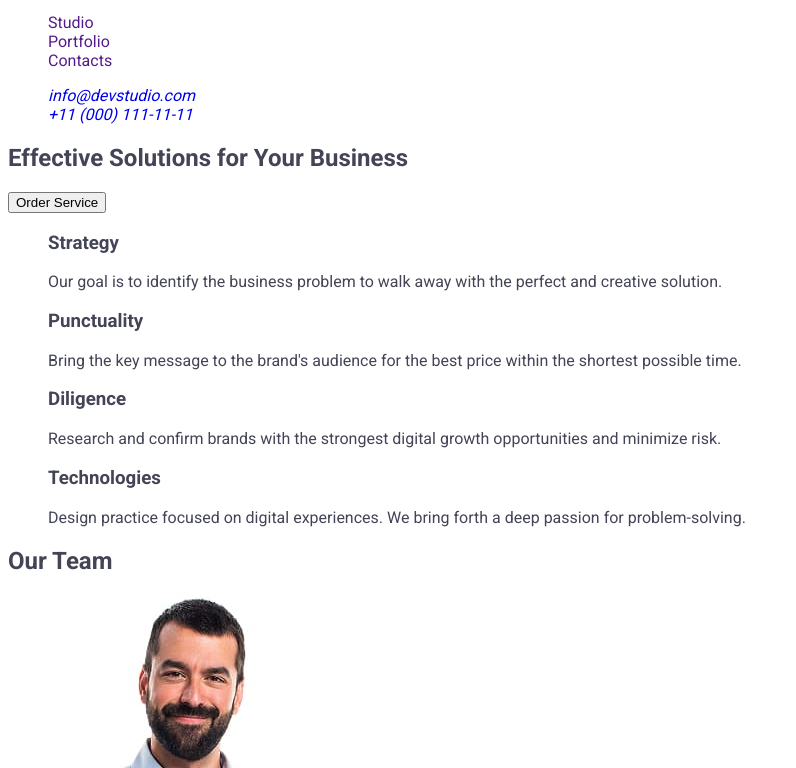
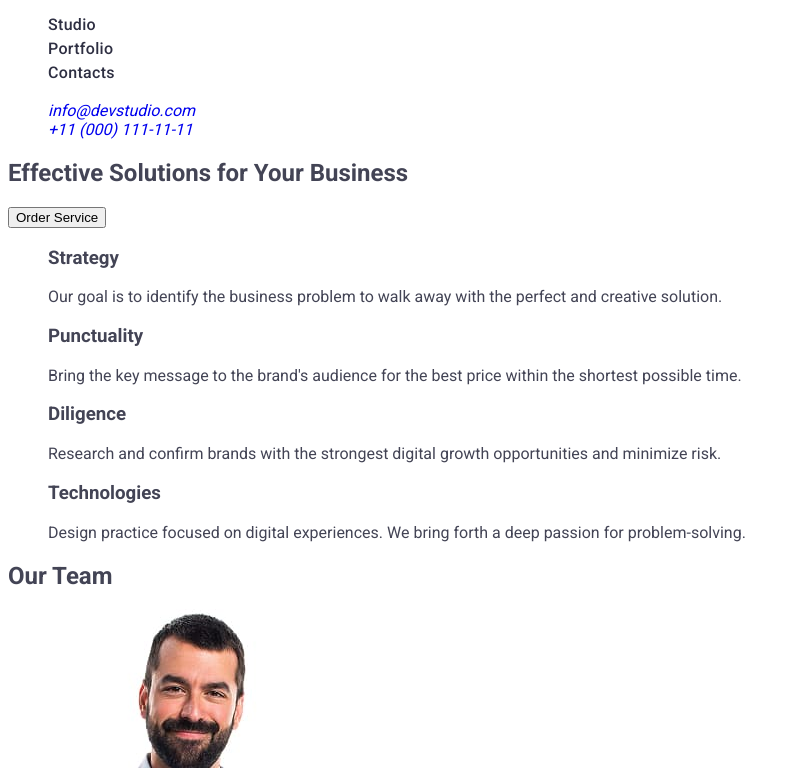
Before and after one commit to daryatsitova/goit-markup-hw-02, a plain HTML site: page index.html in a window 1280 px wide. Shown: the part 32-800 px from the top of the page, without its empty margins (0-796 px from the left). Drawn offline with Linux system fonts and the light colour scheme.

Commit message:
link style main menu added

```diff
--- a/css/styles.css
+++ b/css/styles.css
@@ -28,3 +28,11 @@ a {
 .footer-logo .logo-part {
     color: #f4f4fd;
 }
+
+.nav-link {
+    font-weight: 500;
+        font-size: 16px;
+        line-height: 1.5;
+        letter-spacing: 0.02em;
+        color: #2e2f42;
+}
--- a/index.html
+++ b/index.html
@@ -11,13 +11,13 @@
     <link rel="stylesheet" href="./css/styles.css" />
 </head>
 <body>
-    <header>
-      <nav>
+    <header class="page-header">
+      <nav class="header-nav">
         <a class="logo header-logo" href="./index.html">Web<span class="logo-part">Studio</span></a>
-        <ul>
-          <li><a href="">Studio</a></li>
-          <li><a href="">Portfolio</a></li>
-          <li><a href="">Contacts</a></li>
+        <ul class="nav-list">
+          <li class="nav-item"><a class="nav-link" href="">Studio</a></li>
+          <li class="nav-item"><a class="nav-link" href="">Portfolio</a></li>
+          <li class="nav-item"><a class="nav-link" href="">Contacts</a></li>
         </ul>
       </nav>
 
```
